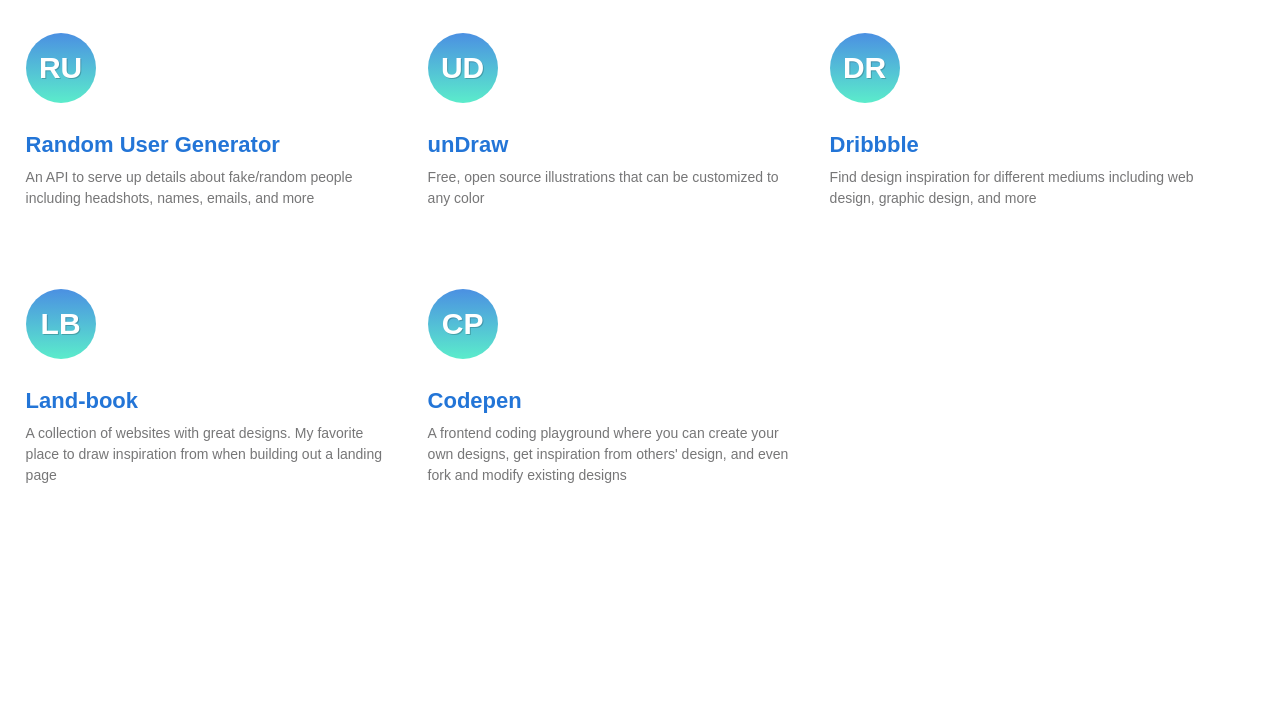
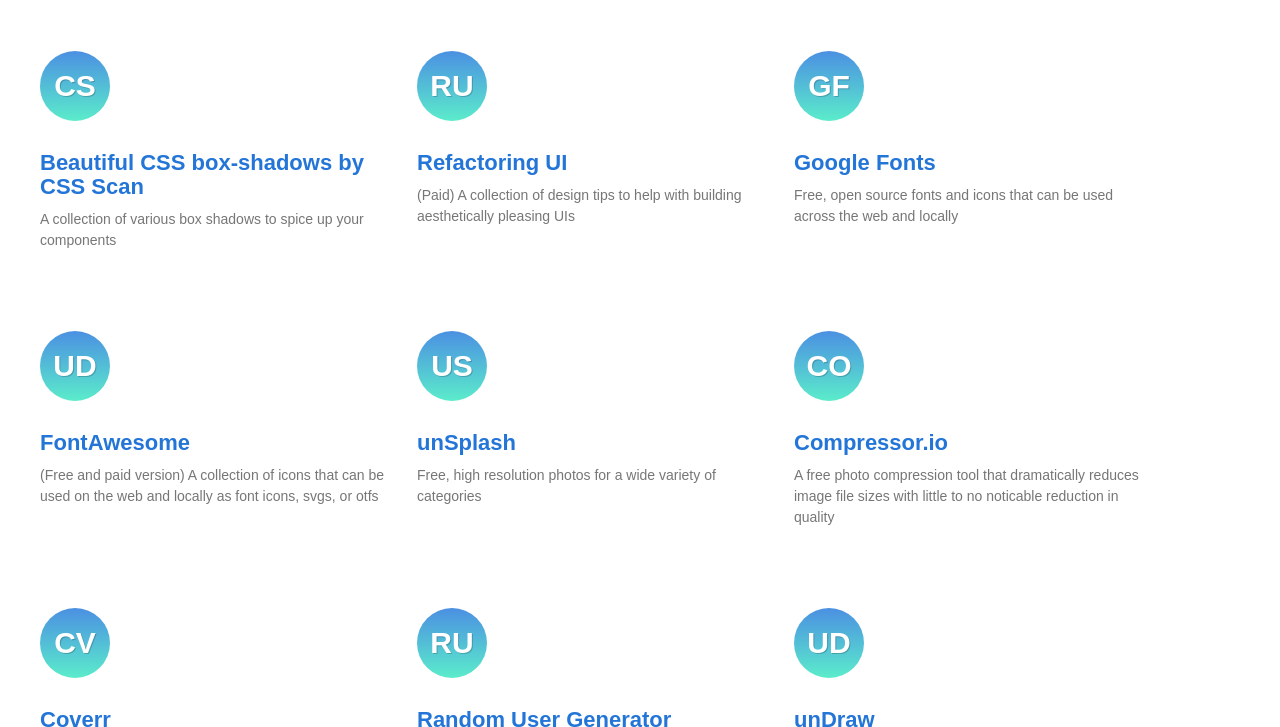
Before and after one commit to dkersten/webdev-resources, a Gatsby site: page / in a window 1280 px wide. Shown: the part 1432-2159 px from the top of the page. Before the commit the page ends 2070 px from the top, so only its background shows below. Built offline with nearby package versions, Linux system fonts and the light colour scheme; Gatsby itself is replaced by a stand-in of ours.

Commit message:
added additional resources

```diff
--- a/src/components/ResourceCard.js
+++ b/src/components/ResourceCard.js
@@ -17,7 +17,7 @@ const ResourceCard = (props) => {
 
 const ResourceCardEl = styled.div`
     margin: 0 1.5rem 3rem 0;
-    width: 375px;
+    width: 350px;
     position: relative;
 
     .initials-container {
--- a/src/components/header.js
+++ b/src/components/header.js
@@ -1,5 +1,6 @@
 import React from "react"
 import styled from "styled-components"
+import '../components/wrapper.css';
 
 const Header = () => {
     return (
@@ -14,10 +15,14 @@ const Header = () => {
 
 const HeaderEl = styled.header`
     text-align: center;
-    background: linear-gradient(to bottom right, rgba(75, 144, 226, .4), rgba(91, 236, 203, .4));
-    color: #2f2f2f;
-    text-shadow: 1px 1px 3px rgba(255,255,255,.8);
+    background: rgba(75, 144, 226, 1);
+    color: #fff;
+    text-shadow: 1px 1px 3px rgba(0,0,0,.4);
     line-height: 1.6;
+
+    .wrapper {
+        max-width: 800px;
+    }
 `
 
 export default Header
--- a/src/components/resourceContainer.js
+++ b/src/components/resourceContainer.js
@@ -28,22 +28,14 @@ const ResourceContainer = () => {
             {
                 resources.map((resource) => <ResourceCard key={resource.id} {...resource} />)
                }
-
-
-            {/* <ResourceCard />
-            <ResourceCard />
-            <ResourceCard />
-            <ResourceCard />
-            <ResourceCard />
-            <ResourceCard />
-            <ResourceCard /> */}
         </ResourceContainerDiv>
     )
 }
 
-const ResourceContainerDiv = styled.div`
+const ResourceContainerDiv = styled.main`
     display: flex;
     flex-wrap: wrap;
+    /* justify-content: center; */
 `
 
 export default ResourceContainer
--- a/src/components/wrapper.css
+++ b/src/components/wrapper.css
@@ -2,7 +2,7 @@
   margin: 0 auto;
   padding: 4rem 0;
   width: 96%;
-  max-width: 1240px;
+  max-width: 1200px;
 }
 
 @media only screen and (max-width: 599px) {
--- a/src/data/resources.yml
+++ b/src/data/resources.yml
@@ -1,5 +1,5 @@
 ---
-# categories: img, color, accessibility, inspiration, design, misc
+# categories: img, color, accessibility, inspiration, design, fonts, learning, tooling, misc
 - name: Dribbble
   url: https://dribbble.com/
   category: inspiration
@@ -78,11 +78,23 @@
   description: A collection of various box shadows to spice up your components
   abbreviation: CS
 
+- name: Refactoring UI
+  url: https://www.refactoringui.com/
+  category: design
+  description: (Paid) A collection of design tips to help with building aesthetically pleasing UIs
+  abbreviation: RU
+
 - name: unSplash
   url: https://unsplash.com/
   category: img
   description: Free, high resolution photos for a wide variety of categories
   abbreviation: US
+
+- name: Compressor.io
+  url: https://compressor.io/
+  category: img
+  description: A free photo compression tool that dramatically reduces image file sizes with little to no noticable reduction in quality
+  abbreviation: CO
 
 - name: Coverr
   url: http://www.coverr.co/
@@ -101,3 +113,87 @@
   category: img
   description: Free, open source illustrations that can be customized to any color
   abbreviation: UD
+
+- name: Google Fonts
+  url: https://fonts.google.com/
+  category: fonts
+  description: Free, open source fonts and icons that can be used across the web and locally
+  abbreviation: GF
+
+- name: FontAwesome
+  url: https://fontawesome.com/
+  category: fonts
+  description: (Free and paid version) A collection of icons that can be used on the web and locally as font icons, svgs, or otfs
+  abbreviation: UD
+
+- name: Adobe Color Contrast Analyzer
+  url: https://color.adobe.com/create/color-contrast-analyzer
+  category: accessibility
+  description: A tool that checks for sufficient color contrast based on WCAG standards and suggests similar alternatives if the colors fail
+  abbreviation: AD
+
+- name: Web Content Accessibility Guidelines
+  url: https://www.w3.org/WAI/standards-guidelines/wcag/
+  category: accessibility
+  description: Documentation for webs accessibility standards(WCAG)
+  abbreviation: WC
+
+- name: Web Accessibility by Google
+  url: https://www.udacity.com/course/web-accessibility--ud891
+  category: accessibility
+  description: A free course taught by Google employees on Udacity to get started in web accessibility
+  abbreviation: GO
+
+- name: Shoptalk Show Podcast
+  url: https://shoptalkshow.com/
+  category: misc
+  description: A web development based podcast by Dave Rupert and Chris Coyier
+  abbreviation: ST
+
+- name: React Router
+  url: https://reactrouter.com/web/guides/quick-start
+  category: learning
+  description: Documentation for React Router (web and native). Probably the best documentation I've come accross
+  abbreviation: RR
+
+- name: Frontend Masters
+  url: https://frontendmasters.com/
+  category: learning
+  description: (Paid) A collection of in-depth courses, ranging from beginner to advanced, covering just about anything relating to the frontend (and some backend)
+  abbreviation: FM
+
+- name: Visual Studio Code
+  url: https://code.visualstudio.com/
+  category: tooling
+  description: A free and powerful text editor that has a thriving plugin community to make your dev environment more efficient
+  abbreviation: VS
+
+- name: Emmet
+  url: https://docs.emmet.io/cheat-sheet/
+  category: tooling
+  description: A tool to speed up HTML and CSS development by providing shortcuts to often repeated typing
+  abbreviation: EM
+
+- name: Netlify
+  url: https://www.netlify.com/
+  category: tooling
+  description: Free (and paid tiers) web hosting for static sites. Painless deployment from Github repos
+  abbreviation: NE
+
+- name: Heroku
+  url: https://www.heroku.com/
+  category: tooling
+  description: Free (and paid tiers) web hosting for sites that may require a server
+  abbreviation: HE
+
+- name: Gatsby
+  url: https://www.heroku.com/
+  category: tooling
+  description: Free (and paid tiers) static site builder with super simple deployment
+  abbreviation: GA
+
+- name: Vue.js
+  url: https://vuejs.org/
+  category: tooling
+  description: A progressive JavaScript framework that is approachable, versatile, and performant. A great alternative to React
+  abbreviation: GA
```
